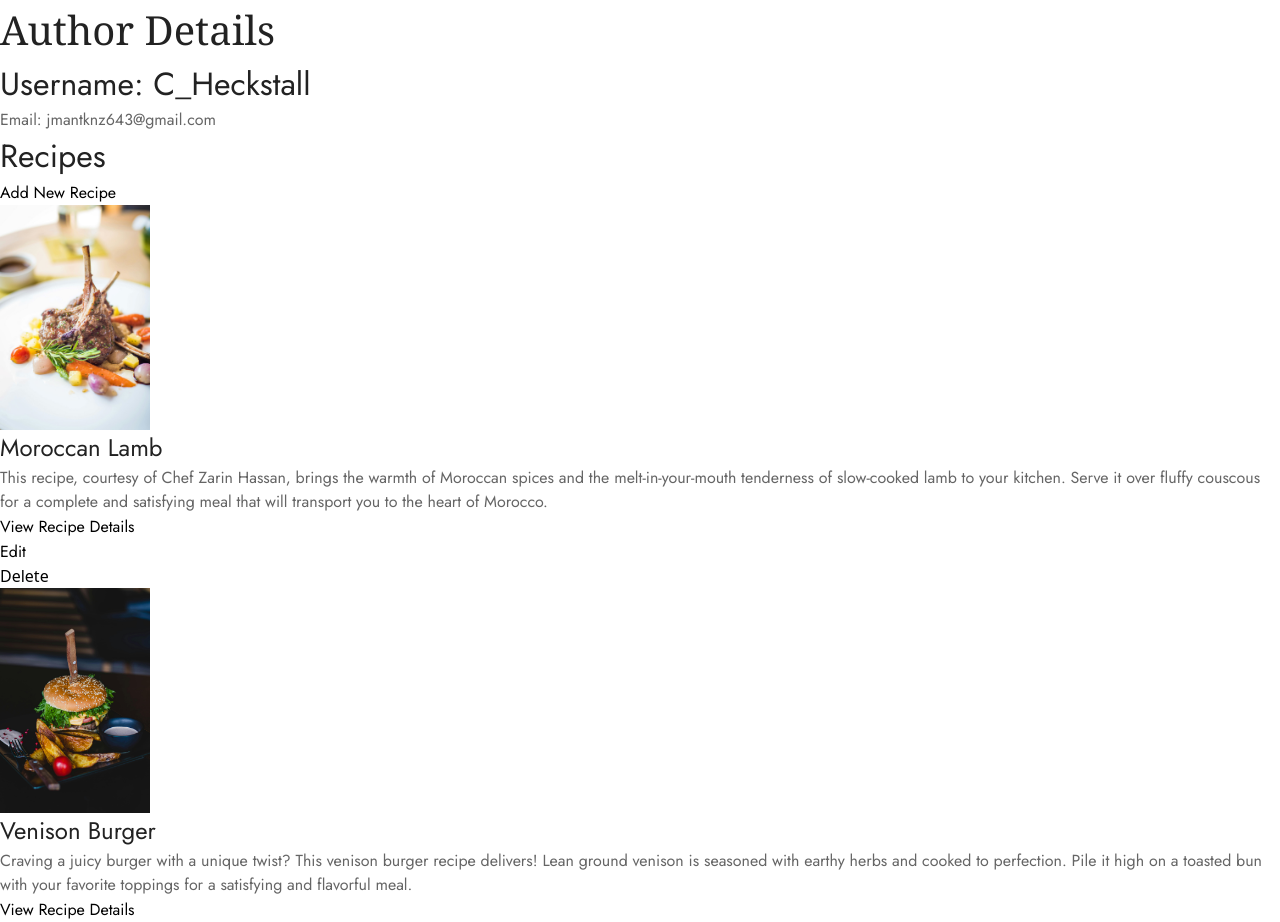
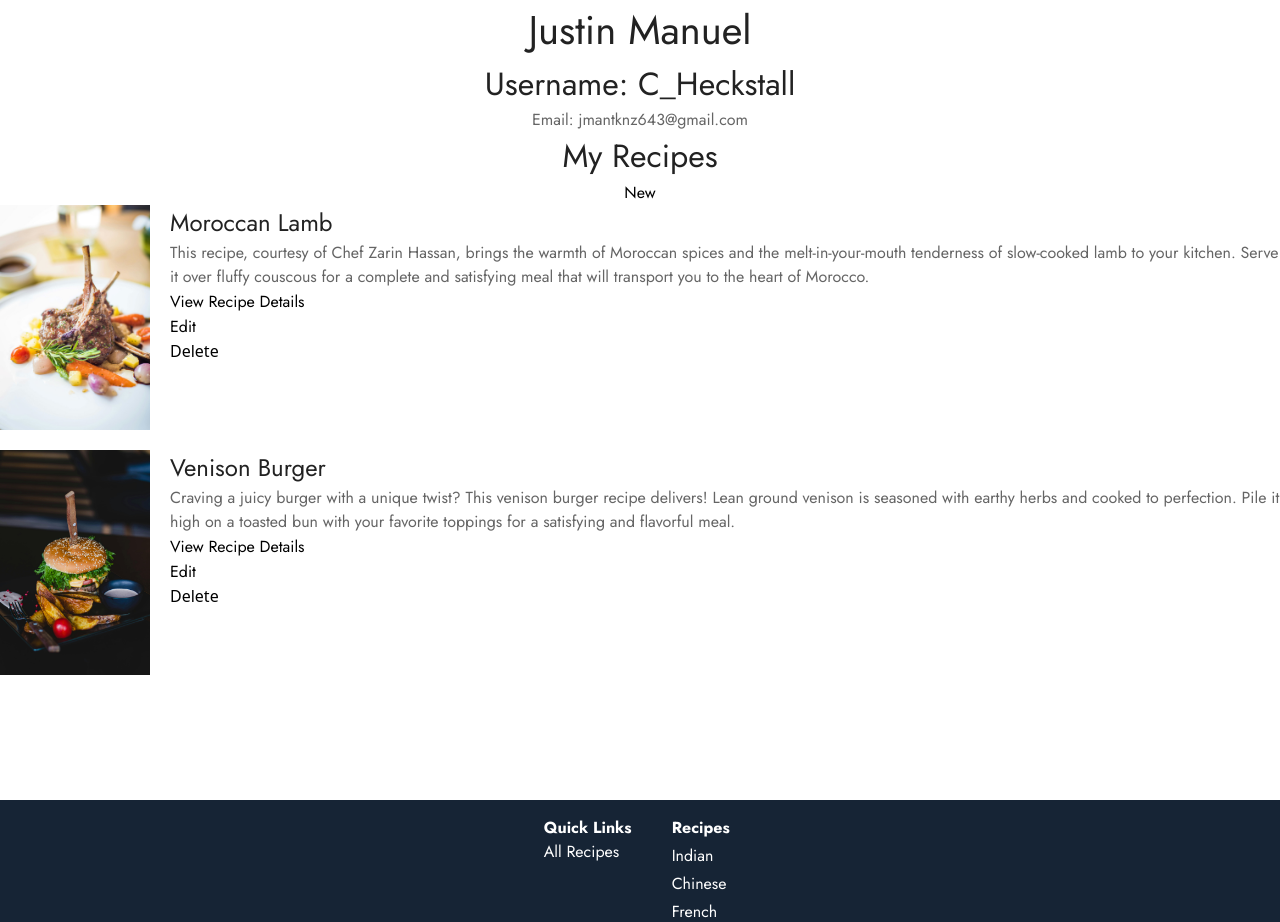
Before and after one commit to ddkeating/Recip, a Django app: page /profile/4/ in a window 1280 px wide. Shown: the part 84-1006 px from the top of the page. Run offline with Django 5.2, Linux system fonts and the light colour scheme; data comes from the database, SQL or seed files in the repository; both versions use the stored data as it was after the commit; some libraries are stand-ins or nearby versions.

Commit message:
styling
styling

```diff
--- a/static/css/styles.css
+++ b/static/css/styles.css
@@ -119,3 +119,24 @@ footer p {
 #food-card:hover {
 	transform: scale(1.05);
 }
+
+.center-content {
+	text-align: center;
+}
+
+.recipe-list {
+	list-style-type: none;
+}
+
+.recipe-item {
+	display: flex; /* use flexbox to create a horizontal layout*/
+	margin-bottom: 20px; /* Adjust spacing between recipe items*/
+}
+
+.recipe-item img {
+	margin-right: 20px; /* Adjust spacing between image and text */
+}
+
+.recipe-details {
+	flex: 1; /* Allow the text to take up remaining space */
+}
--- a/users/templates/users/profile.html
+++ b/users/templates/users/profile.html
@@ -1,15 +1,17 @@
-{% extends 'base.html' %} {% block content %}
-<h1>Author Details</h1>
-<h2>Username: {{ user.username }}</h2>
-<p>Email: {{ object.email }}</p>
+{% extends 'base.html' %} {% load static %} {% block content %}
+<div class="center-content">
+	<h1 class="jost">{{ user.first_name }} {{ user.last_name }} </h1>
+	<h2 class="jost">Username: {{ user.username }}</h2>
+	<p class="jost">Email: {{ object.email }}</p>
+    <h2 class="jost">My Recipes</h2>
+<a href=""><button>New</button></a>
+</div>
 
-    <h2>Recipes</h2>
-<a href=""><button>Add New Recipe</button></a>
-<ul>
+<ul class="recipe-list">
         {% for recipe in recipes %}
-<li>
+		<li class="recipe-item">
 		<img src="{{ recipe.image.url }}" alt="{{ recipe.title }}" width="150">
-<div>
+	<div class="recipe-details">
 		<h3>{{ recipe.title }}</h3>
 		<p>{{ recipe.description|truncatechars:350 }}</p>
 		<a href="">View Recipe Details</a><br>
```
Also changed, not shown: db.sqlite3. Lines whose indentation alone changed are shown as unchanged.
